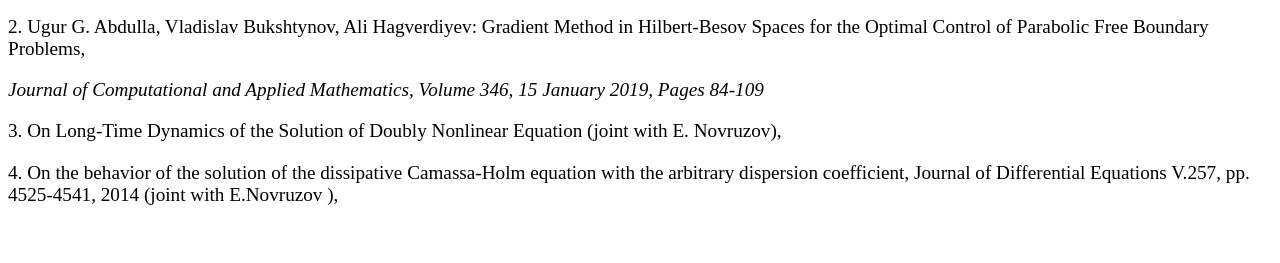
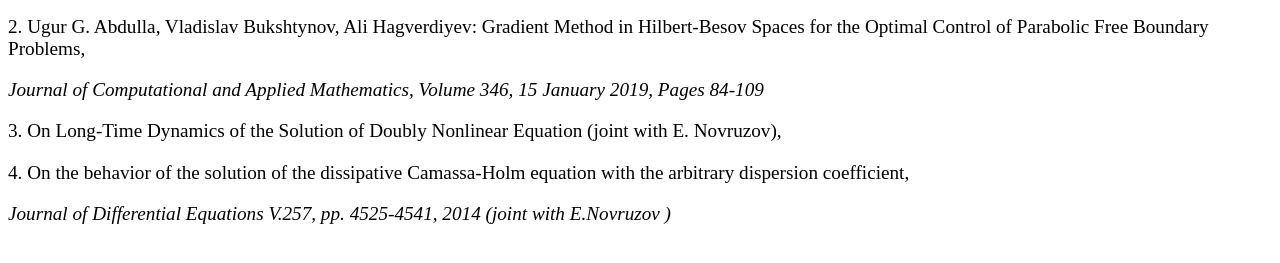
Before and after one commit to AliHag88/AliHag88.github.io, a plain HTML site: page Publications.html in a window 1280 px wide. Shown: the part 127-390 px from the top of the page. Drawn offline with Linux system fonts and the light colour scheme.

Commit message:
Update Publications.html

```diff
--- a/Publications.html
+++ b/Publications.html
@@ -15,9 +15,9 @@ Control of Parabolic Free Boundary Problems, </p>
 <p style="font-size:120%">  3. On Long-Time Dynamics of the Solution of Doubly Nonlinear Equation (joint with E. Novruzov), </p>
 
 <p style="font-size:120%">  4. On the behavior of the solution of the dissipative Camassa-Holm equation with the arbitrary dispersion
-coefficient, Journal of Differential Equations V.257, pp. 4525-4541, 2014 (joint with E.Novruzov ), </p>
+coefficient, </p>
 
-
+<p style="font-size:120%"> <i> Journal of Differential Equations V.257, pp. 4525-4541, 2014 (joint with E.Novruzov ) </i> <p>
 
 
 </html>
```
